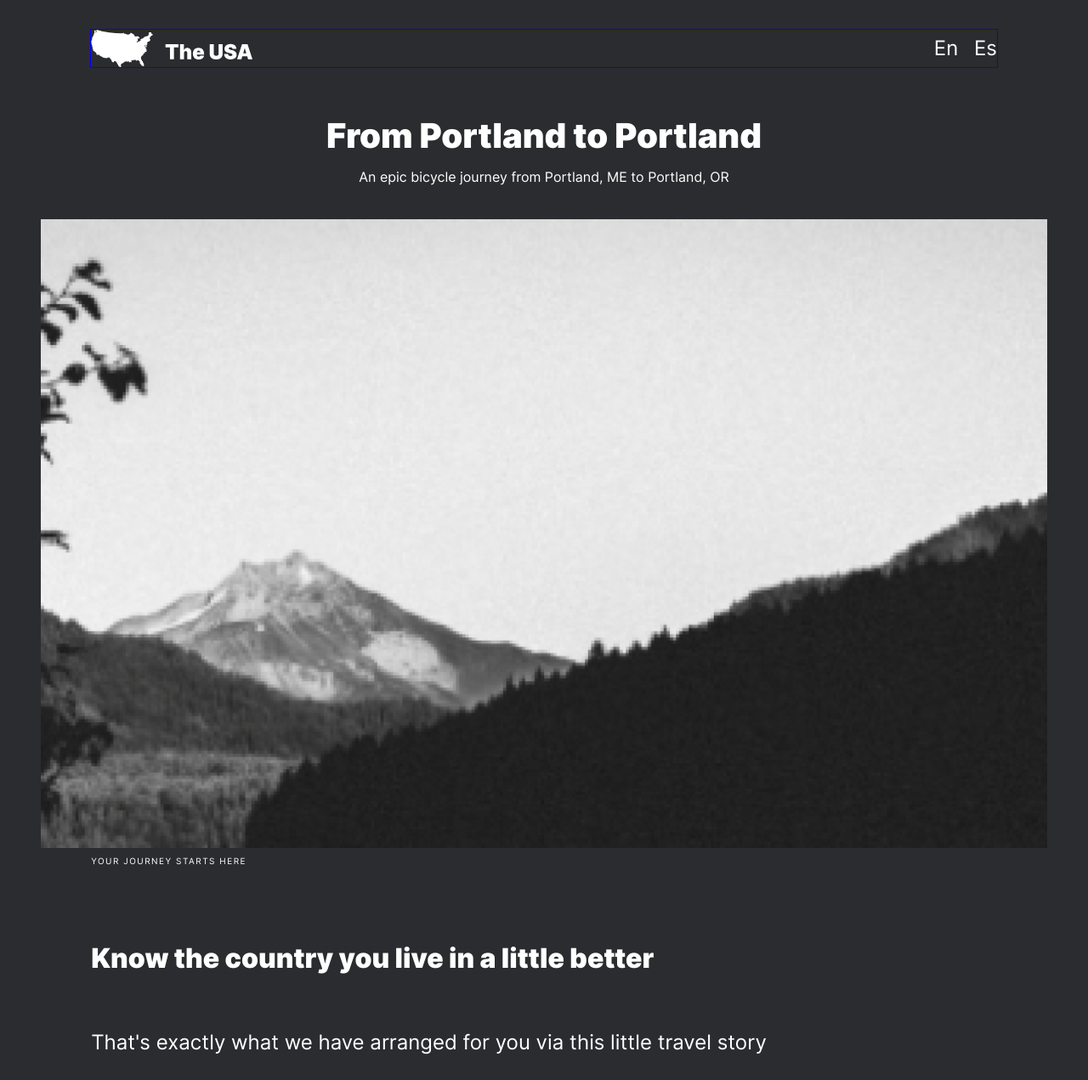
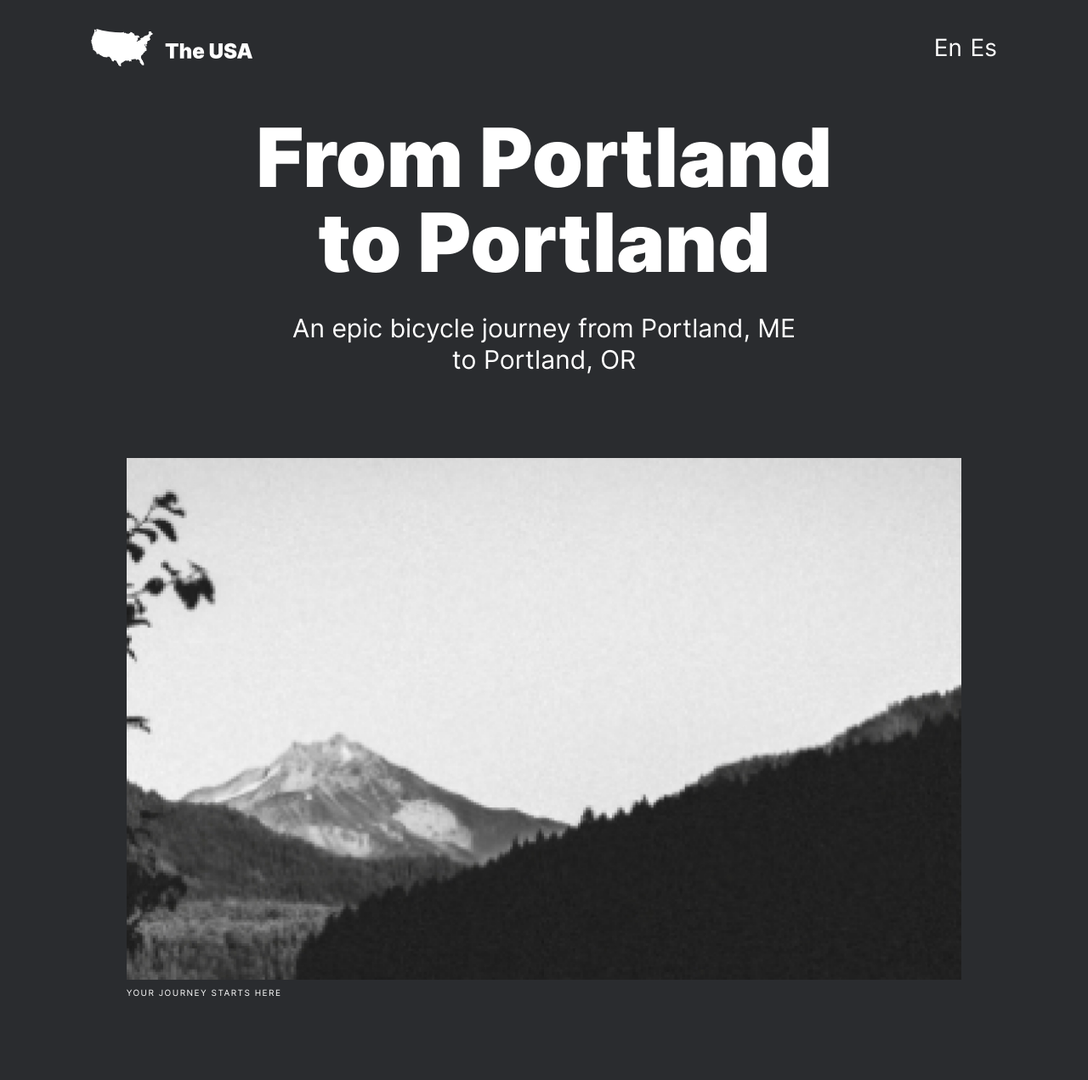
Before and after one commit to zcrate/web_project_3, a plain HTML site: page index.html in a window 1280 px wide. Shown: the top 1271 px of the page at 85% size. Drawn offline with Linux system fonts and the light colour scheme.

Commit message:
Adjusted w/ @media for responsive site.

```diff
--- a/blocks/footer/footer.css
+++ b/blocks/footer/footer.css
@@ -17,3 +17,10 @@
     align-items: flex-end;
   }
 }
+
+@media screen and (min-width: 1024px) {
+  .footer {
+    width: calc(921.6px + 262.4 * ((100vw - 1024px)/256));
+    max-width: 1184px;
+  }
+}
--- a/blocks/header/__lang-link/header__lang-link.css
+++ b/blocks/header/__lang-link/header__lang-link.css
@@ -1,4 +1,20 @@
 .header__lang-link {
-  font-size: 24px;
+  font-size: calc(24px + 4 * ((100vw - 320px)/448));
   line-height: 1.17;
+  text-decoration: none;
+  color: #fff;
 }
+
+.header__lang-link:hover {
+  opacity: 0.8;
+}
+
+.header__lang-link:active {
+  text-decoration: underline;
+}
+
+@media screen and (min-width: 768px) {
+  .header__lang-link {
+    font-size: 28px;
+  }
+}
--- a/blocks/header/header.css
+++ b/blocks/header/header.css
@@ -3,13 +3,12 @@
 @import url('./__lang-link/header__lang-link.css');
 
 .header {
-  margin: 20px auto 0;
+  margin: calc(20px + 14 * ((100vw - 320px)/448)) auto 0;
   width: 90%;
   display: flex;
   flex-direction: row;
   justify-content: space-between;
   align-items: center;
-  border: 1px solid blue;
 }
 
 @media screen and (min-width: 768px) {
@@ -17,9 +16,3 @@
     margin: 34px auto 0;
   }
 }
-
-@media screen and (min-width: 1024px) {
-  .header {
-    width: 90%;
-  }
-}
--- a/blocks/intro/__subtitle/intro__subtitle.css
+++ b/blocks/intro/__subtitle/intro__subtitle.css
@@ -2,5 +2,18 @@
   margin: 40px 0 0;
   font-weight: 400;
   font-size: 24px;
-  line-height: 125%
+  line-height: calc(1.25 + 0.17 * ((100vw - 320px)/448));
 }
+
+@media screen and (min-width: 768px) {
+  .intro__subtitle {
+    width: calc(720px - 30 * ((100vw - 768px)/256));
+    line-height: 1.42;
+  }
+}
+
+@media screen and (min-width: 1024px) {
+  .intro__subtitle {
+    width: 690px;
+  }
+}
--- a/blocks/intro/__text/intro__text.css
+++ b/blocks/intro/__text/intro__text.css
@@ -4,3 +4,15 @@
   font-size: 16px;
   line-height: 1.62;
 }
+
+@media screen and (min-width: 768px) {
+  .intro__text {
+    width: calc(720px - 30 * ((100vw - 768px)/256));
+  }
+}
+
+@media screen and (min-width: 1024px) {
+  .intro__text {
+    width: 690px;
+  }
+}
--- a/blocks/intro/__title/intro__title.css
+++ b/blocks/intro/__title/intro__title.css
@@ -1,6 +1,19 @@
 .intro__title {
   font-weight: 900;
-  font-size: 32px;
+  font-size: calc(32px + 22 * ((100vw - 320px)/448));
   line-height: 1.09;
   text-align: left;
 }
+
+@media screen and (min-width: 768px) {
+  .intro__title {
+    width: calc(720px - 30 * ((100vw - 768px)/256));
+    font-size: 54px;
+  }
+}
+
+@media screen and (min-width: 1024px) {
+  .intro__title {
+    width: 690px;
+  }
+}
--- a/blocks/intro/intro.css
+++ b/blocks/intro/intro.css
@@ -9,9 +9,28 @@
 @import url('./__span-accent/intro__span-accent.css');
 
 .intro {
-  margin: 64px auto;
+  margin: calc(64px + 24 * ((100vw - 320px)/448)) auto;
   width: 90%;
+  max-width: 984px;
   display: flex;
   flex-direction: column;
   align-items: flex-start;
 }
+
+@media screen and (min-width: 768px) {
+  .intro {
+    margin: calc(88px + 4 * ((100vw - 768px)/256)) auto;
+  }
+}
+
+@media screen and (min-width: 1024px) {
+  .intro {
+    margin: 92px auto;
+  }
+}
+
+@media screen and (min-width: 1280px) {
+  .intro {
+    width: 83%;
+  }
+}
--- a/blocks/lead/__caption/lead__caption.css
+++ b/blocks/lead/__caption/lead__caption.css
@@ -8,3 +8,10 @@
   line-height: 1.4;
   letter-spacing: 0.15em;
 }
+
+@media screen and (min-width: 1024px) {
+  .lead__caption {
+    width: 100%;
+    max-width: 984px;
+  }
+}
--- a/blocks/lead/__image/lead__image.css
+++ b/blocks/lead/__image/lead__image.css
@@ -1,4 +1,24 @@
 .lead__image {
-  margin: 40px auto 0;
+  margin: calc(40px + 16 * ((100vw - 320px)/448)) auto 0;
   width: 100%;
 }
+
+@media screen and (min-width: 768px) {
+  .lead__image {
+    margin: 56px auto 0;
+    max-width: 928px;
+  }
+}
+
+@media screen and (min-width: 1024px) {
+  .lead__image {
+    margin: calc(56px + 8 * ((100vw - 1024px)/256)) auto 0;
+    max-width: 984px;
+  }
+}
+
+@media screen and (min-width: 1280px) {
+  .lead__image {
+    margin: 64px auto 0;
+  }
+}
--- a/blocks/lead/__subtitle/lead__subtitle.css
+++ b/blocks/lead/__subtitle/lead__subtitle.css
@@ -1,8 +1,16 @@
 .lead__subtitle {
-  margin: 16px 0 0;
+  margin: calc(16px + 16 * ((100vw - 320px)/448)) 0 0;
   width: 90%;
+  max-width: 620px;
   font-weight: 400;
-  font-size: 16px;
+  font-size: calc(16px + 14 * ((100vw - 320px)/448));
   line-height: 1.25;
   text-align: center;
 }
+
+@media screen and (min-width: 768px) {
+  .lead__subtitle {
+    margin: 32px;
+    font-size: 30px;
+  }
+}
--- a/blocks/lead/__title/lead__title.css
+++ b/blocks/lead/__title/lead__title.css
@@ -1,8 +1,19 @@
 .lead__title {
   margin: 0;
   width: 90%;
+  max-width: 720px;
   font-weight: 900;
-  font-size: 40px;
+  font-size: calc(40px + 56 * ((100vw - 320px)/448));
   line-height: 1.1;
   text-align: center;
+  text-shadow: 0 0 1px #000000,
+    0px 4px 4px #00000040;
 }
+
+@media screen and (min-width: 768px) {
+  .lead__title {
+    font-size: 96px;
+    line-height: 1.04;
+    text-shadow: none;
+  }
+}
--- a/blocks/lead/lead.css
+++ b/blocks/lead/lead.css
@@ -7,15 +7,23 @@
 @import url('./__caption/lead__caption.css');
 
 .lead {
-  margin: 50px auto;
+  margin: 50px auto 0;
   width: 100%;
   display: flex;
   flex-direction: column;
   align-items: center;
 }
 
+@media screen and (min-width: 1024px) {
+  .lead {
+    margin: calc(50px + 8 * ((100vw - 1024px)/256)) auto 0;
+    width: 90%;
+  }
+}
+
 @media screen and (min-width: 1280px) {
   .lead {
-    margin: 58px auto;
+    margin: 58px auto 0;
+    width: 83%;
   }
 }
--- a/blocks/logo/logo.css
+++ b/blocks/logo/logo.css
@@ -1,10 +1,5 @@
 .logo {
   margin: 0;
-  height: 36px;
+  height: calc(36px + 8 * ((100vw - 320px)/448));
+  max-height: 44px;
 }
-
-@media screen and (min-width: 768px) {
-  .logo {
-    height: 44px;
-  }
-}
--- a/blocks/photo-grid/photo-grid.css
+++ b/blocks/photo-grid/photo-grid.css
@@ -5,6 +5,18 @@
   width: 90%;
   display: grid;
   grid-template-columns: repeat(auto-fit, minmax(280px, 1fr));
-  grid-template-rows: repeat(auto-fit, 1fr);
+
   grid-gap: 12px;
 }
+
+@media screen and (min-width: 768px) {
+  .photo-grid {
+    grid-gap: 16px;
+  }
+}
+
+@media screen and (min-width: 1280px) {
+  .photo-grid {
+    width: 100%;
+  }
+}
--- a/blocks/places/__image/places__image.css
+++ b/blocks/places/__image/places__image.css
@@ -1,4 +1,5 @@
 .places__image {
-  margin: 0;
+  margin: 0 auto;
   width: 100%;
+  max-width: 691px;
 }
--- a/blocks/places/places.css
+++ b/blocks/places/places.css
@@ -9,6 +9,7 @@
 .places {
   margin: 64px auto;
   width: 100%;
+  max-width: 984px;
   display: flex;
   flex-direction: column;
   align-items: center;
@@ -19,9 +20,3 @@
     width: 90%;
   }
 }
-
-@media screen and (min-width: 1093px) {
-  .places {
-    width: 984px;
-  }
-}
--- a/index.html
+++ b/index.html
@@ -13,10 +13,10 @@
 
 <!-- HEADER -->
     <header class="header">
-      <img class="logo logo_place_header" src="./images/logo.svg" alt="map logo">
+      <img class="logo" src="./images/logo.svg" alt="map logo">
       <ul class="header__lang-links">
-        <li class="header__lang-link">En</li>
-        <li class="header__lang-link">Es</li>
+        <li><a class="header__lang-link" href="">En</a></li>
+        <li><a class="header__lang-link" href="">Es</a></li>
       </ul>
     </header>
 
```
